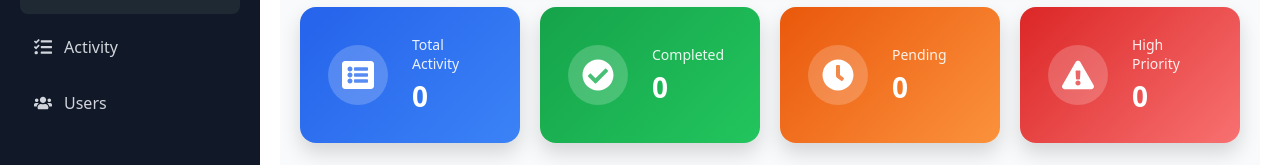
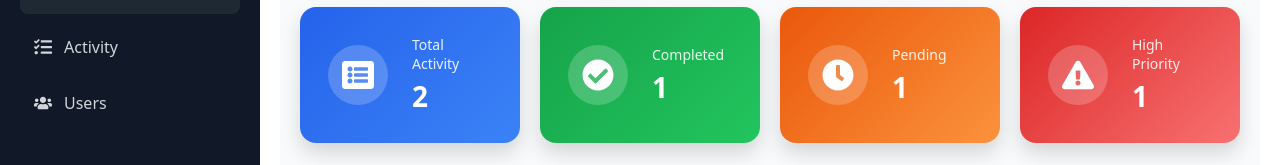
Before and after one commit to HarshKanjariya72/useractivity, a React (Create React App) app: page / in a window 1280 px wide. Shown: the part 130-295 px from the top of the page. Built offline with nearby package versions, Linux system fonts and the light colour scheme; data requests are answered from the project's data file; sample sign-in values are in the browser's storage.

Commit message:
fetching data from api

```diff
--- a/package.json
+++ b/package.json
@@ -9,6 +9,7 @@
     "@testing-library/jest-dom": "^6.9.1",
     "@testing-library/react": "^16.3.1",
     "@testing-library/user-event": "^13.5.0",
+    "axios": "^1.13.2",
     "react": "^19.2.3",
     "react-dom": "^19.2.3",
     "react-icons": "^5.5.0",
--- a/src/App.js
+++ b/src/App.js
@@ -1,56 +1,124 @@
-import { Routes, Route ,useLocation } from "react-router-dom";
-import { useState } from "react";
+import { Routes, Route, useLocation } from "react-router-dom";
+import { useState, useEffect } from "react";
+import { useAuth } from "./context/AuthContext.";
 
 import Sidebar from "./components/layouts/Sidebar";
 import Dashboard from "./components/pages/Dashboard";
 import Activity from "./components/pages/Activity";
 import Users from "./components/pages/Users";
 import ProtectedRoute from "./components/ProtectedRoute";
-import Login from "./components/pages//login/Login";
+import Login from "./components/pages/login/Login";
 import Register from "./components/pages/login/Register";
+
+const API_URL = "http://localhost:3001/activities";
 
 export default function App() {
   const [activities, setActivities] = useState([]);
+  const { user } = useAuth();
 
-  const addActivity = (activity) =>
-    setActivities(prev => [...prev, activity]);
+  // Fetch user-specific activities
+  useEffect(() => {
+    if (!user?.id) {
+      setActivities([]);
+      return;
+    }
 
-  const toggleActivity = (id) =>
+    fetch(`${API_URL}?userId=${user.id}`)
+      .then(res => res.json())
+      .then(data => setActivities(data))
+      .catch(err => console.error("Failed to fetch activities:", err));
+  }, [user?.id]);
+
+  // Add new activity
+  const addActivity = async (activity) => {
+    if (!user?.id) return;
+
+    const newActivity = {
+      name: activity.name,
+      priority: activity.priority,
+      completed: false,
+      userId: user.id,
+      createdAt: new Date().toLocaleDateString()
+    };
+
+    const res = await fetch(API_URL, {
+      method: "POST",
+      headers: { "Content-Type": "application/json" },
+      body: JSON.stringify(newActivity)
+    });
+
+    const saved = await res.json();
+    setActivities(prev => [...prev, saved]);
+  };
+
+  // Toggle completed status
+  const toggleActivity = async (id, completed) => {
+    const res = await fetch(`${API_URL}/${id}`, {
+      method: "PATCH",
+      headers: { "Content-Type": "application/json" },
+      body: JSON.stringify({ completed: !completed })
+    });
+
+    if (res.ok) {
       setActivities(prev =>
-      prev.map(a => a.id === id ? { ...a, completed: !a.completed } : a)
+        prev.map(a => (a.id === id ? { ...a, completed: !completed } : a))
       );
+    }
+  };
 
-  const deleteActivity = (id) =>
+  // Delete activity
+  const deleteActivity = async (id) => {
+    const res = await fetch(`${API_URL}/${id}`, { method: "DELETE" });
+
+    if (res.ok) {
       setActivities(prev => prev.filter(a => a.id !== id));
+    }
+  };
+
+  // Hide sidebar on login/register pages
   const location = useLocation();
-  const hideSidebar = location.pathname === "/login"|| location.pathname === "/register";
+  const hideSidebar = location.pathname === "/login" || location.pathname === "/register";
 
   return (
     <div className="app-layout" style={{ display: "flex" }}>
       {!hideSidebar && <Sidebar />}
 
-
       <div style={{ flex: 1, padding: "20px" }}>
         <Routes>
+          {/* Public Routes */}
           <Route path="/login" element={<Login />} />
-             <Route path="/register" element={<Register/>}/>
-            <Route path="/" element={
+          <Route path="/register" element={<Register />} />
+
+          {/* Protected Routes */}
+          <Route
+            path="/"
+            element={
               <ProtectedRoute>
                 <Dashboard activities={activities} />
-              </ProtectedRoute>}
+              </ProtectedRoute>
+            }
           />
           <Route
             path="/activity"
             element={
+              <ProtectedRoute>
                 <Activity
                   activities={activities}
                   onAdd={addActivity}
                   onToggle={toggleActivity}
                   onDelete={deleteActivity}
                 />
+              </ProtectedRoute>
             }
           />
-            <Route path="/users" element={<Users />} />
+          <Route
+            path="/users"
+            element={
+              <ProtectedRoute>
+                <Users />
+              </ProtectedRoute>
+            }
+          />
         </Routes>
       </div>
     </div>
--- a/src/components/pages/Activity.js
+++ b/src/components/pages/Activity.js
@@ -1,9 +1,13 @@
 import { useState } from "react";
 import ActivityTable from "../common/ActivityTable";
 import AddActivityModal from "../common/AddActivityModal";
+import { useActivities } from "../../context/ActivityContext";
 import "./Activity.css";
 
-export default function Activity({ activities = [], onAdd, onToggle, onDelete }) {
+const API_URL = "http://localhost:3001/activities";
+
+export default function Activity() {
+  const { activities, addActivity, toggleActivity, deleteActivity } = useActivities();
   const [search, setSearch] = useState("");
   const [filter, setFilter] = useState("ALL");
   const [showModal, setShowModal] = useState(false);
@@ -42,14 +46,15 @@ export default function Activity({ activities = [], onAdd, onToggle, onDelete })
 
       <ActivityTable
         activities={filtered}
-        onToggle={onToggle}
-        onDelete={onDelete}
+        onAdd={addActivity}
+        onToggle={toggleActivity}
+        onDelete={deleteActivity}
       />
 
       {showModal && (
         <AddActivityModal
           onClose={() => setShowModal(false)}
-          onAdd={onAdd}
+          onAdd={addActivity}
         />
       )}
     </div>
--- a/src/components/pages/Dashboard.js
+++ b/src/components/pages/Dashboard.js
@@ -1,26 +1,29 @@
 import "./Dashboard.css";
 import { FaListAlt, FaCheckCircle, FaClock, FaExclamationTriangle,FaSignOutAlt, FaRegUser } from "react-icons/fa";
 import { useAuth } from "../../context/AuthContext.";
-
+import { useActivities } from "../../context/ActivityContext";
 import { useNavigate } from "react-router-dom";
 
 
-export default function Dashboard({ activities }) {
+const API_URL ="http://localhost:3001/activities";
+
+
+export default function Dashboard() {
+  const {activities, loading} = useActivities();
   const total = activities.length;
   const completed = activities.filter(a => a.completed).length;
   const pending = total - completed;
   const high = activities.filter(a => a.priority === "High").length;
-  //  const handleLogout = () => {
-  //   alert("Logged out successfully");
+
+  const { logout, user } = useAuth();
+  const navigate = useNavigate();
+
+  // const handleLogout = () => {
+  //   logout();
+  //   navigate("/login");
   // };
 
-  const { user, logout } = useAuth();
-  const navigate = useNavigate();
-
-  const handleLogout = () => {
-    logout();
-    navigate("/login");
-  };
+  if (loading) return <p>Loading...</p>;
 
 
   return (
@@ -29,13 +32,6 @@ export default function Dashboard({ activities }) {
         <div className="nav-left">
           <h3>Activity Dashboard</h3>
         </div>
-        {/* <div className="nav-right">
-          <span className="nav-user"><FaRegUser /> User</span>
-          {user && <button onClick={logout}>Logout</button>}
-          <button className="logout-btn" onClick={handleLogout}>
-            <FaSignOutAlt /> Logout
-          </button>
-        </div> */}
         <div className="nav-right">
           {user && (
             <>
@@ -43,7 +39,7 @@ export default function Dashboard({ activities }) {
                 <FaRegUser /> {user.email}
               </span>
 
-              <button className="logout-btn" onClick={handleLogout}>
+              <button className="logout-btn" onClick={logout}>
                 <FaSignOutAlt /> Logout
               </button>
             </>
--- a/src/components/pages/login/Login.js
+++ b/src/components/pages/login/Login.js
@@ -1,19 +1,37 @@
 import { useState } from "react";
 import { useAuth } from "../../../context/AuthContext.";
-import { useNavigate , Link} from "react-router-dom";
+import { useNavigate, Link } from "react-router-dom";
 import "./login.css";
 
 export default function Login() {
   const [email, setEmail] = useState("");
   const [password, setPassword] = useState("");
+  const [error, setError] = useState("");
   const { login } = useAuth();
   const navigate = useNavigate();
 
-  const handleSubmit = (e) => {
+  const handleLogin = async (e) => {
     e.preventDefault();
-    if (!email || !password) return;
-    login({ email });
+    setError("");
+
+    try {
+      const res = await fetch(
+        `http://localhost:3001/users?email=${email}&password=${password}`
+      );
+      const data = await res.json();
+
+      if (data.length === 0) {
+        setError("Invalid email or password");
+        return;
+      }
+
+      login({ ...data[0], id: Number(data[0].id) });
+
       navigate("/");
+    } catch (err) {
+      console.error("Login error:", err);
+      setError("Something went wrong. Please try again.");
+    }
   };
 
   return (
@@ -22,24 +40,28 @@ export default function Login() {
         <h1>Activity Tracker</h1>
         <p>Login to access your activities</p>
       </div>
+
       <div className="login-card">
         <h2 className="login-title">Welcome Back</h2>
-            <form onSubmit={handleSubmit} className="login-form">
+
+        {error && <p className="error">{error}</p>}
+
+        <form onSubmit={handleLogin} className="login-form">
           <label>Email</label>
           <input
             type="email"
-                placeholder="Enter your email"
+            placeholder="Email"
             value={email}
-                onChange={(e) => setEmail(e.target.value)}
+            onChange={e => setEmail(e.target.value)}
             required
           />
 
           <label>Password</label>
           <input
             type="password"
-                placeholder="Enter your password"
+            placeholder="Password"
             value={password}
-                onChange={(e) => setPassword(e.target.value)}
+            onChange={e => setPassword(e.target.value)}
             required
           />
 
@@ -47,6 +69,7 @@ export default function Login() {
             Login
           </button>
         </form>
+
         <p className="register-link">
           Don't have an account? <Link to="/register">Register</Link>
         </p>
--- a/src/components/pages/login/Register.js
+++ b/src/components/pages/login/Register.js
@@ -1,88 +1,71 @@
 import { useState } from "react";
-import { Link } from "react-router-dom";
+import { Link , useNavigate} from "react-router-dom";
 import "./login.css";
 
 export default function Register() {
   const [email, setEmail] = useState("");
   const [password, setPassword] = useState("");
-  const [confirmPassword, setConfirmPassword] = useState("");
-  const [error, setError] = useState("");
-  const [success, setSuccess] = useState(false);
+  const navigate = useNavigate();
+  // const [confirmPassword, setConfirmPassword] = useState("");
+  // const [error, setError] = useState("");
+  // const [success, setSuccess] = useState(false);
 
-  const handleSubmit = (e) => {
+  // const handleSubmit = (e) => {
+  //   e.preventDefault();
+  //   setError("");
+  //   setSuccess(false);
+
+  //   if (!email || !password || !confirmPassword) {
+  //     setError("All fields are required.");
+  //     return;
+  //   }
+
+  //   if (password !== confirmPassword) {
+  //     setError("Passwords do not match.");
+  //     return;
+  //   }
+
+  //   console.log("Registered user:", email);
+
+  //   setSuccess(true);
+  //   setEmail("");
+  //   setPassword("");
+  //   setConfirmPassword("");
+  // };
+  const handleRegister = async (e) => {
     e.preventDefault();
-    setError("");
-    setSuccess(false);
 
-    if (!email || !password || !confirmPassword) {
-      setError("All fields are required.");
-      return;
-    }
+    await fetch("http://localhost:3001/users", {
+      method: "POST",
+      headers: { "Content-Type": "application/json" },
+      body: JSON.stringify({ email, password })
+    });
 
-    if (password !== confirmPassword) {
-      setError("Passwords do not match.");
-      return;
-    }
-
-    console.log("Registered user:", email);
-
-    setSuccess(true);
-    setEmail("");
-    setPassword("");
-    setConfirmPassword("");
+    navigate("/login");
   };
 
   return (
     <div className="login-container">
 
-      {/* <div className="login-header">
-        <h1>Activity Dashboard</h1>
-        <p>Create your account</p>
-      </div> */}
-
-
       <div className="login-card">
         <h2 className="login-title">Registration</h2>
 
-        <form onSubmit={handleSubmit} className="login-form">
+        <form onSubmit={handleRegister} className="login-form">
           <label>Email</label>
-          <input
-            type="email"
-            placeholder="Enter your email"
-            value={email}
-            onChange={(e) => setEmail(e.target.value)}
-            required
-          />
+          <input placeholder="Email" onChange={e => setEmail(e.target.value)} />
 
           <label>Password</label>
-          <input
-            type="password"
-            placeholder="Enter password"
-            value={password}
-            onChange={(e) => setPassword(e.target.value)}
-            required
-          />
+          <input placeholder="Password" onChange={e => setPassword(e.target.value)} />
 
           <label>Confirm Password</label>
-          <input
-            type="password"
-            placeholder="Confirm password"
-            value={confirmPassword}
-            onChange={(e) => setConfirmPassword(e.target.value)}
-            required
-          />
+          <input placeholder="Password" onChange={e => setPassword(e.target.value)} />
 
           <button type="submit" className="login-btn">
             Register
           </button>
         </form>
 
-        {error && <p className="error-msg">{error}</p>}
-        {success && (
-          <p className="success-msg">
-            Account created! <Link to="/login">Click here to login</Link>
-          </p>
-        )}
+
 
         <p className="register-link">
           Already have an account? <Link to="/login">Login</Link>
--- /dev/null
+++ b/src/context/ActivityContext.js
@@ -0,0 +1,73 @@
+import { createContext, useContext, useEffect, useState } from "react";
+import { useAuth } from "./AuthContext.";
+
+const ActivityContext = createContext();
+const API_URL = "http://localhost:3001/activities";
+
+export const ActivityProvider = ({ children }) => {
+  const { user } = useAuth();
+  const [activities, setActivities] = useState([]);
+
+  useEffect(() => {
+    if (!user?.id) {
+      setActivities([]);
+      return;
+    }
+
+    const fetchActivities = async () => {
+      const res = await fetch(`${API_URL}?userId=${user.id}`);
+      const data = await res.json();
+      setActivities(data);
+    };
+
+    fetchActivities();
+  }, [user]);
+
+  const addActivity = async (activity) => {
+    if (!user?.id) return;
+
+    const newActivity = {
+      name: activity.name,
+      priority: activity.priority,
+      completed: false,
+      userId: user.id
+    };
+
+    const res = await fetch(API_URL, {
+      method: "POST",
+      headers: { "Content-Type": "application/json" },
+      body: JSON.stringify(newActivity)
+    });
+
+    const saved = await res.json();
+    setActivities(prev => [...prev, saved]);
+  };
+
+  const toggleActivity = async (id) => {
+    const activity = activities.find(a => a.id === id);
+    if (!activity) return;
+
+    const updated = { ...activity, completed: !activity.completed };
+
+    await fetch(`${API_URL}/${id}`, {
+      method: "PUT",
+      headers: { "Content-Type": "application/json" },
+      body: JSON.stringify(updated)
+    });
+
+    setActivities(prev => prev.map(a => (a.id === id ? updated : a)));
+  };
+
+  const deleteActivity = async (id) => {
+    await fetch(`${API_URL}/${id}`, { method: "DELETE" });
+    setActivities(prev => prev.filter(a => a.id !== id));
+  };
+
+  return (
+    <ActivityContext.Provider value={{ activities, addActivity, toggleActivity, deleteActivity }}>
+      {children}
+    </ActivityContext.Provider>
+  );
+};
+
+export const useActivities = () => useContext(ActivityContext);
--- a/src/context/AuthContext..js
+++ b/src/context/AuthContext..js
@@ -1,29 +1,57 @@
-import { createContext, useContext, useState } from "react";
+import { createContext, useContext, useState, useEffect } from "react";
 
 const AuthContext = createContext();
 
 export const AuthProvider = ({ children }) => {
-  const [user, setUser] = useState(
-    JSON.parse(localStorage.getItem("user"))
-  );
+  const [user, setUser] = useState(() => {
+    return JSON.parse(localStorage.getItem("user")) || null;
+  });
+  const [users, setUsers] = useState([]);
 
-  const login = (userData) => {
-    localStorage.setItem("user", JSON.stringify(userData));
-    setUser(userData);
+  const API_USERS = "http://localhost:3001/users";
+
+  useEffect(() => {
+    fetch(API_USERS)
+      .then(res => res.json())
+      .then(data => setUsers(data))
+      .catch(err => console.error(err));
+  }, []);
+
+  const login = (email, password) => {
+    const found = users.find(u => u.email === email && u.password === password);
+    if (found) {
+      setUser(found);
+      localStorage.setItem("user", JSON.stringify(found));
+      return true;
+    }
+    return false;
+  };
+
+  const register = async (email, password) => {
+    const lastId = users.length > 0 ? Math.max(...users.map(u => u.id)) : 0;
+    const newUser = { id: lastId + 1, email, password };
+
+    await fetch(API_USERS, {
+      method: "POST",
+      headers: { "Content-Type": "application/json" },
+      body: JSON.stringify(newUser)
+    });
+
+    setUsers(prev => [...prev, newUser]);
+    setUser(newUser);
+    localStorage.setItem("user", JSON.stringify(newUser));
   };
 
   const logout = () => {
+    setUser(null);
     localStorage.removeItem("user");
-    setUser(null);
   };
 
   return (
-    <AuthContext.Provider value={{ user, login, logout }}>
+    <AuthContext.Provider value={{ user, login, logout, register }}>
       {children}
     </AuthContext.Provider>
   );
 };
 
 export const useAuth = () => useContext(AuthContext);
-
-export default AuthContext;
--- a/src/index.js
+++ b/src/index.js
@@ -4,6 +4,7 @@ import { BrowserRouter } from "react-router-dom";
 import App from "./App";
 import "./index.css";
 import { AuthProvider } from "./context/AuthContext.";
+import { ActivityProvider } from "./context/ActivityContext";
 
 
 
@@ -11,7 +12,9 @@ ReactDOM.createRoot(document.getElementById("root")).render(
   <React.StrictMode>
     <BrowserRouter>
       <AuthProvider>
-        <App />
+        <ActivityProvider>
+          <App />
+        </ActivityProvider>
       </AuthProvider>
     </BrowserRouter>
   </React.StrictMode>
```
Also changed, not shown: db.json (added, +59 -0 lines), src/components/pages/Users.js (+6 -1 lines), 1 other file (tests, documents, lock files or other folders). Lines whose indentation alone changed are shown as unchanged.
